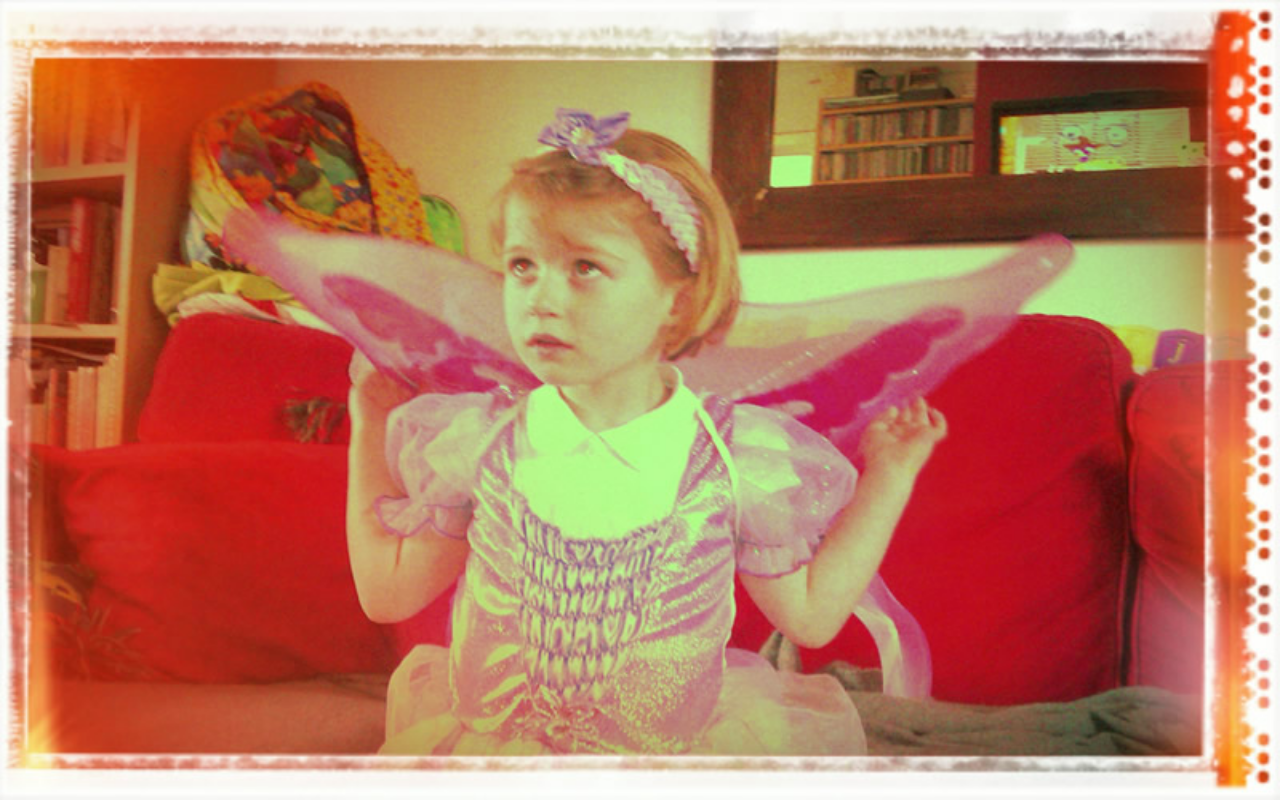
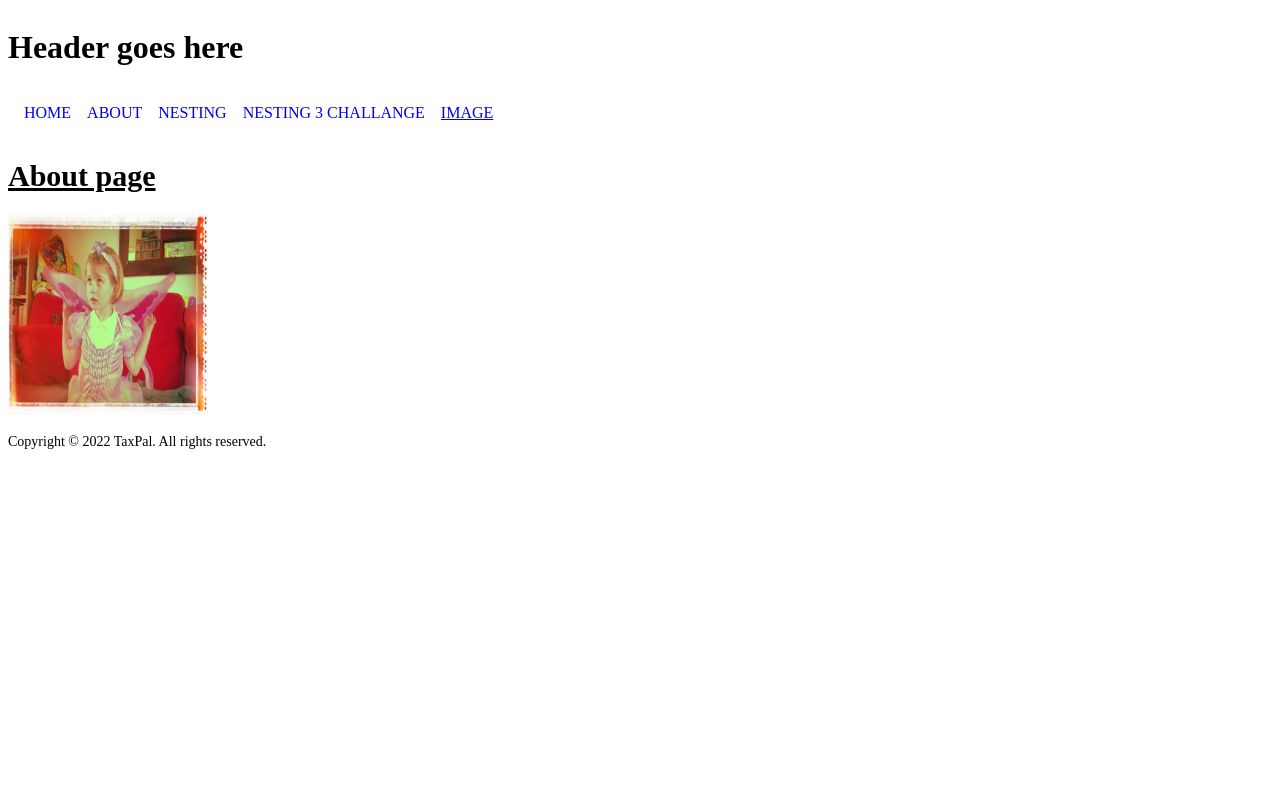
Before and after one commit to alekspanteli/tailwind-scss-next-test-app, a Next.js app: page /image in a window 1280 px wide. Built offline with nearby package versions, Linux system fonts and the light colour scheme.

Commit message:
update width and height

```diff
--- a/pages/image.tsx
+++ b/pages/image.tsx
@@ -19,8 +19,9 @@ export default function About() {
       /> */}
       <Image
         src="/images/elva-fairy-800w.jpg"
-        fill
         alt="test"
+        width={200}
+        height={200}
         sizes="(max-width: 768px) 100vw,
               (max-width: 1200px) 50vw,
               33vw"
```
